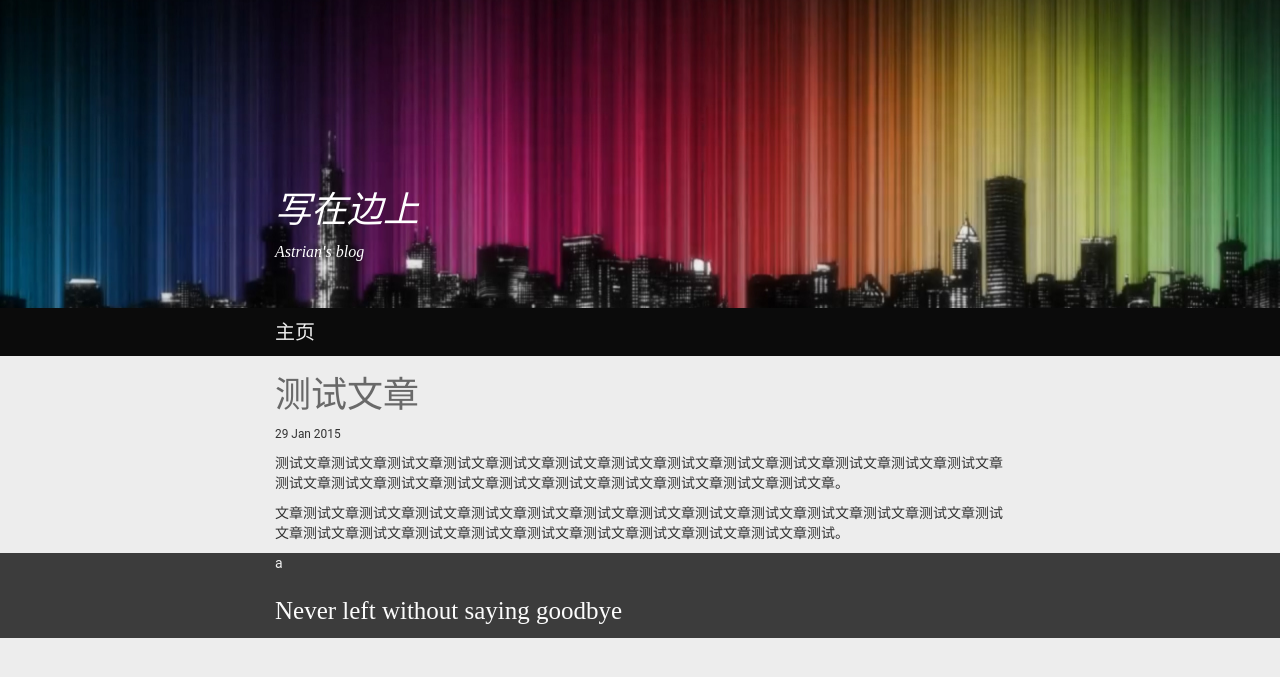
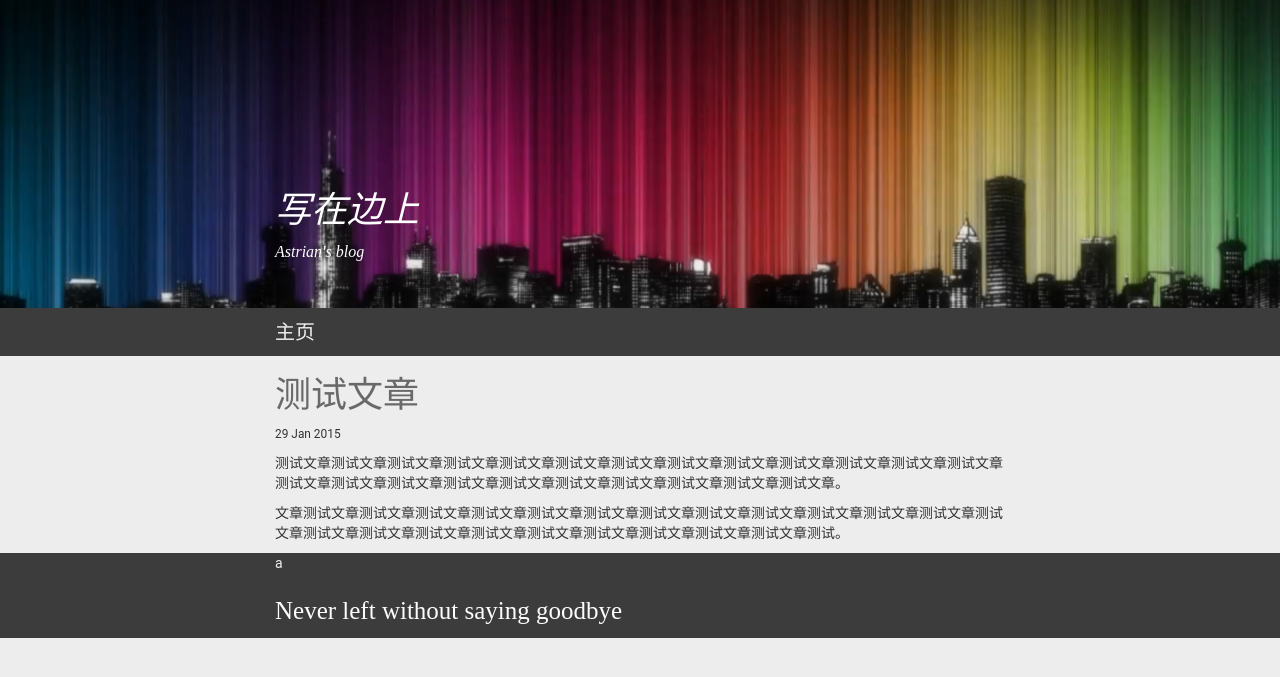
Before and after one commit to zqm1999/zqm1999.github.io, a Jekyll site: the page built from index.htm, in a window 1280 px wide. Shown: the top 677 px of the page. Built offline with Jekyll 4.4.1, drawn with Linux system fonts in a browser that asks for light colours; nearby versions of some CDN libraries; some web fonts are replaced; Markdown is read by kramdown in place of the engine named in the settings.

Commit message:
导航条颜色调整

```diff
--- a/css/index.css
+++ b/css/index.css
@@ -32,7 +32,7 @@ a:active {color:#898989;text-decoration:none;}
     padding-top: 10px;
     padding-bottom: 10px;
     font-size: 20px;
-    background-color: rgb(11, 11, 11);
+    background-color: rgb(60, 60, 60);
 }
 
 .nav a:visited {color:#f0f0f0;}
```
